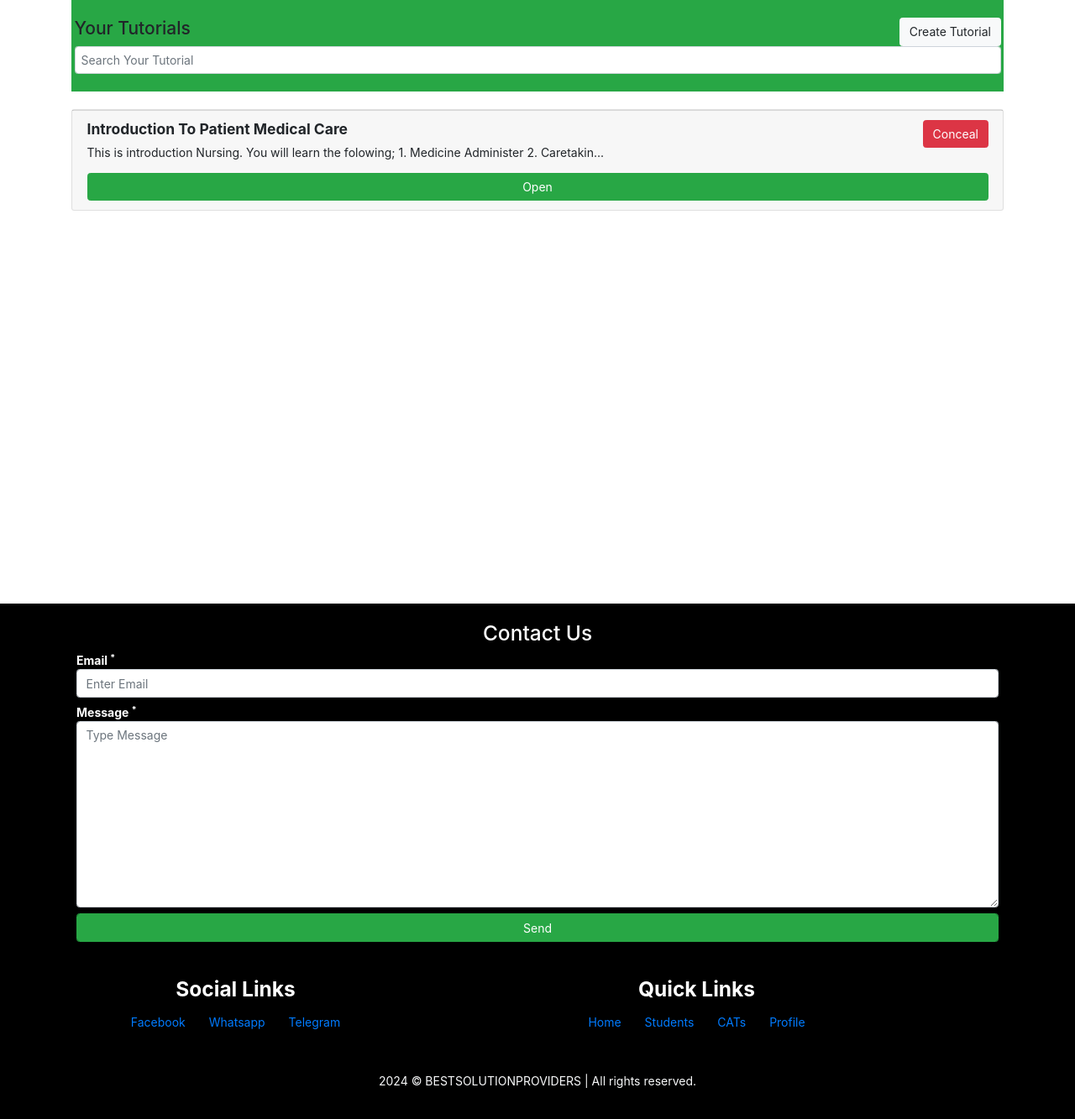
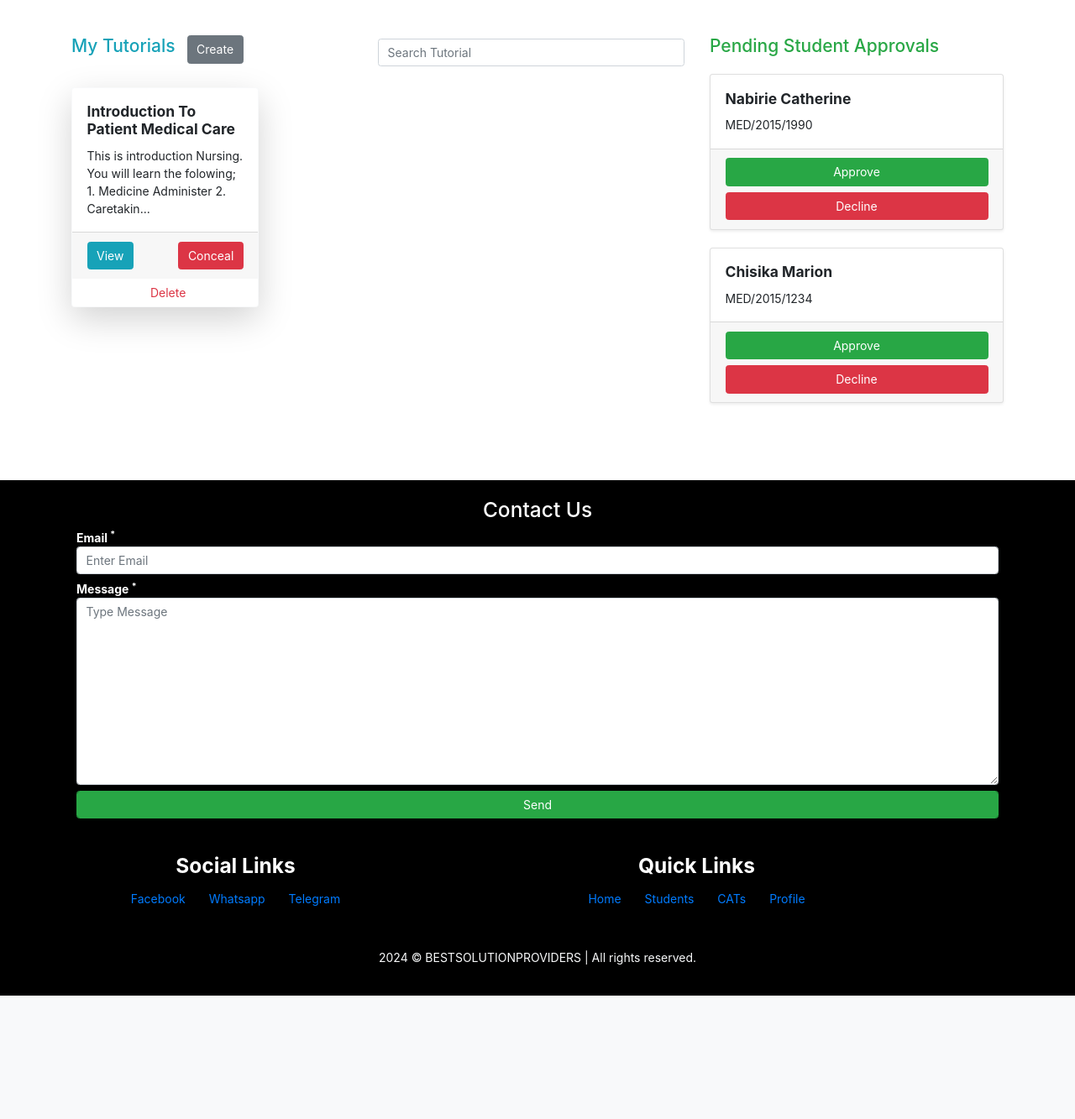
Before and after one commit to saulnyongesa/med-learn-a, a Django app: page /Author/Dashboard/ in a window 1280 px wide. Shown: the part 80-1413 px from the top of the page at 84% size. After the commit the page ends 1266 px from the top, so only its background shows below. Run offline with Django 5.2, Linux system fonts and the light colour scheme; a user stored in the database is signed in; data comes from the database, SQL or seed files in the repository; both versions use the stored data as it was after the commit; some libraries are stand-ins or nearby versions.

Commit message:
Added Student Approval.

```diff
--- a/author/views.py
+++ b/author/views.py
@@ -14,6 +14,7 @@ def tutorial_view(request, pk):
         current_tutorial = Tutorial.objects.get(id=pk)
         topics = Topic.objects.filter(tutorial=current_tutorial)
         attachments = Attachments.objects.filter(tutorial=current_tutorial)
+
         context = {
             'tutorial': current_tutorial,
             'topics': topics,
@@ -199,8 +200,16 @@ def dashboard_index_author(request):
         my_tutorials = Tutorial.objects.filter(
             user_id=request.user.id
         )
+        approvals = StudentApproval.objects.filter(
+            lecturer=request.user
+        )
+        students = User.objects.filter(
+            are_you_a_student=True
+        )
         context = {
             'my_tutorials': my_tutorials,
+            'approvals': approvals,
+            'students': students
         }
         return render(request, 'author/index.html', context)
     else:
--- a/student/admin.py
+++ b/student/admin.py
@@ -13,3 +13,4 @@ admin.site.register(Question)
 admin.site.register(Answer)
 admin.site.register(Response)
 admin.site.register(CatSubmit)
+admin.site.register(StudentApproval)
--- a/templates/author/index.html
+++ b/templates/author/index.html
@@ -25,7 +25,8 @@
     <!--Create A Tutorial  -->
     <section id="create-tutorial-pop-up" class="create-tutorial-pop-up-main container-fluid d-none">
         <div id="create-tutorial-pop-up-inner" class="d-block m-auto w-75 p-2">
-        <img id="create-tutorial-pop-up-hide-btn" class="bg-light" src="../../static/images/bar-close.svg" alt="Close">
+            <img id="create-tutorial-pop-up-hide-btn" class="bg-light" src="../../static/images/bar-close.svg"
+                alt="Close">
             <h3 class="text-center text-success">CREATE TUTORIAL</h3>
             {% csrf_token %}
             <h2 class="text-left text-white">
@@ -45,44 +46,79 @@
 
     {#====My Tutorials Start====#}
     {% if my_tutorials %}
-    <section class="tutorial-container container">
-        <div class="tutorial-container-header bg-success pt-4 pb-4 pr-1 pl-1">
-            <h4>
-                Your Tutorials
-                <button id="create-tutorial-pop-up-show-btn" class="float-right btn btn-light">Create Tutorial</button>
+    <!-- Tutorials Container -->
+    <section class="container mt-5">
+        <div class="row">
+            <!-- My Tutorials Section -->
+            <div class="col-md-6 col-lg-8 mb-4">
+                <div class="d-flex justify-content-between align-items-center mb-4">
+                    <h4 class="text-info">
+                        My Tutorials
+                        <button id="create-tutorial-pop-up-show-btn" class="float-right btn btn-secondary ml-3">Create</button>
                     </h4>
-            <input class="p-2 form-control" type="text" id="search" placeholder="Search Your Tutorial">
-            <h4 class="d-none" id="result-header">Search Result</h4>
+                    <input type="text" id="search" class="form-control w-50" placeholder="Search Tutorial">
+                </div>
                 <div id="result-holder">
-
+                    <h4 id="result-header" class="d-none">Search Result</h4>
                 </div>
+                <div class="row">
+                    {% for tutorial in my_tutorials %}
+                    <div class="col-md-6 col-lg-4 mb-4">
+                        <div class="card h-100 shadow-lg border-light">
+                            <div class="card-body">
+                                <h5 class="card-title font-weight-bold">{{ tutorial.name }}</h5>
+                                <p class="card-text">{{ tutorial.description|slice:":100" }}{% if tutorial.description|length > 100 %}...{% endif %}</p>
                             </div>
-        <div class="tutorial-container-card-holder flex pt-4 pb-4">
-            <!-- Tutorial Start  -->
-            {% for tutorial in my_tutorials %}
-                <div class="card">
-                    <div class="card-footer">
-                        <h5 class="font-weight-bolder">
-                            {{ tutorial.name }}
+                            <div class="card-footer text-muted d-flex justify-content-between align-items-center">
+                                <a href="{% url 'author-tutorial-url' tutorial.id %}" class="btn btn-info">View</a>
                                 {% if tutorial.is_published %}
-                                <a class="btn btn-danger float-right" href="{% url 'conceal-publish-tutorial-url' tutorial.id %}">Conceal</a>
+                                <a class="btn btn-danger float-right"
+                                    href="{% url 'conceal-publish-tutorial-url' tutorial.id %}">Conceal</a>
                                 {% else %}
-                                <a class="btn btn-danger float-right ml-1" href="{% url 'delete-tutorial-url' tutorial.id %}">Delete</a>
-                                <a class="btn btn-success float-right" href="{% url 'conceal-publish-tutorial-url' tutorial.id %}">Publish</a>
+                                <a class="btn btn-success float-right"
+                                    href="{% url 'conceal-publish-tutorial-url' tutorial.id %}">Publish</a>
                                 {% endif %}
-                        </h5>
-                        <p>{{ tutorial.description|slice:":100" }}{% if tutorial.description|length > 100 %}...{% endif %}</p>
-                        <a class="btn btn-success w-100" href="{% url 'author-tutorial-url' tutorial.id %}">Open</a>
+                            </div>
+                            <div class="ml-1 w-100 text-center">
+                                 <a class="btn btn-link text-danger "
+                            href="{% url 'delete-tutorial-url' tutorial.id %}">Delete</a>
+                            </div>
                         </div>
                     </div>
                     {% endfor %}
-            <!-- Tutorial End  -->
+                </div>
+            </div>
+            <!-- Recently Viewed Tutorials Section -->
+            <div class="col-md-6 col-lg-4 mb-4">
+                <h4 class="text-success mb-4">Pending Student Approvals</h4>
+                <div class="row">
+                    {% for approval in approvals %}
+                    <div class="col-12 mb-4">
+                        <div class="card shadow-sm">
+                            <div class="card-body">
+                                {% for student in students %}
+                                {% if student.registration_number == approval.registration_number %}
+                                <h5 class="card-title font-weight-bold text-capitalize">{{ student.last_name }} {{ student.first_name }}</h5>
+                                <p class="card-text">{{ student.registration_number }}</p>
+                                {% endif %}
+                                {% endfor %}
+                            </div>
+                            <div class="card-footer text-muted">
+                                <a href="" class="btn btn-success btn-block">Approve</a>
+                                <a href="" class="btn btn-danger btn-block mt-2">Decline</a>
+                            </div>
+                        </div>
+                    </div>
+                    {% endfor %}
+                </div>
+            </div>
         </div>
     </section>
     {% else %}
     <h3 class="text-center w-100">You have not published any tutorial.</h3>
     <div class="w-100 d-flex">
-        <button id="create-tutorial-pop-up-show-btn" class="btn btn-secondary m-auto">Create Tutorial</button>    </div>
+        <button id="create-tutorial-pop-up-show-btn" class="btn btn-secondary m-auto">Create Tutorial</button>
+    </div>
     {% endif %}
     {#====My Tutorials End====#}
     {% include 'footer.html' %}
--- a/templates/student/index.html
+++ b/templates/student/index.html
@@ -25,7 +25,6 @@
     </div>
 {% endfor %}
 
-<!-- Create A Tutorial -->
 {% if my_tutorials %}
     <!-- Tutorials Container -->
     <section class="container mt-5">
```
Also changed, not shown: home/views.py (+45 -11 lines), static/js/home.js (+32 -4 lines), student/models.py (+51 -0 lines), student/views.py (+48 -19 lines), templates/home.html (+18 -5 lines), templates/student/not_approved.html (added, +39 -0 lines), db.sqlite3, student/migrations/0025_studentapproval.py (added), student/migrations/0026_user_registration_number.py (added), student/migrations/0027_alter_attachments_options_alter_cat_options_and_more.py (added). Lines whose indentation alone changed are shown as unchanged.
